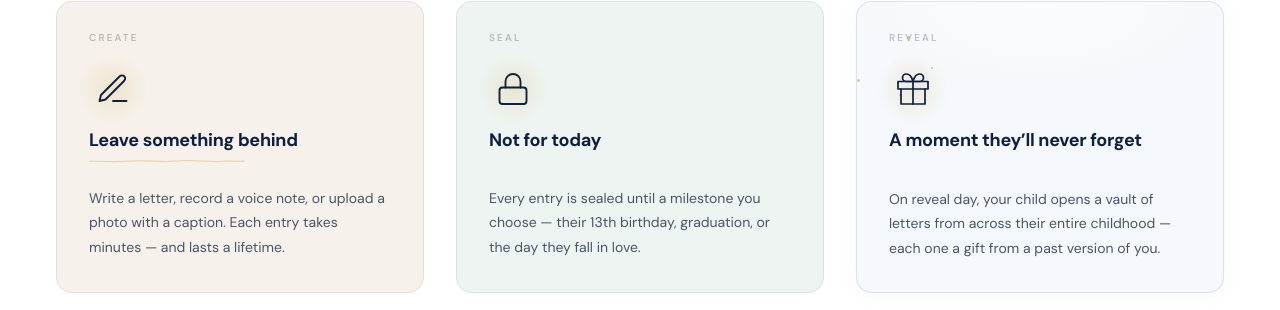
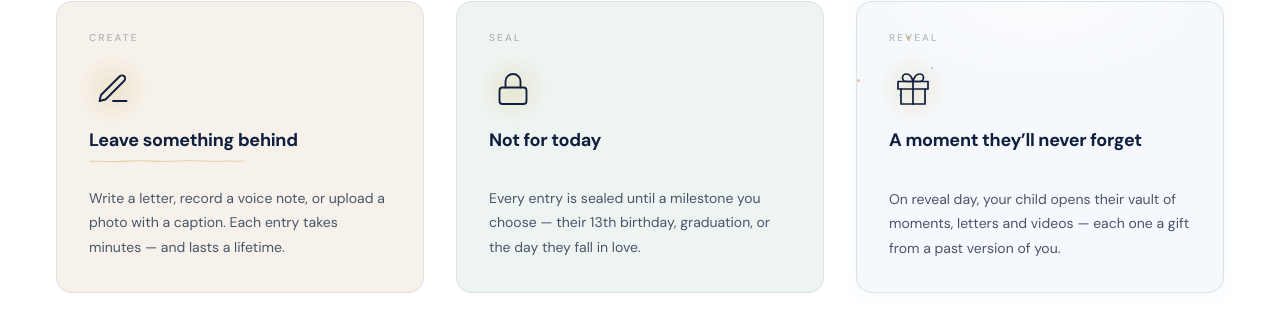
Before and after one commit to hteaopco/UntilThen, a Next.js app: page / in a window 1280 px wide. Shown: the part 1086-1396 px from the top of the page. Built offline with nearby package versions, Linux system fonts and the light colour scheme.

Commit message:
Reveal card copy: vault of moments, letters and videos
https://claude.ai/code/session_01Rk4ag9gkQtKsqqzHLnoFYT

```diff
--- a/src/components/landing/HowItWorks.tsx
+++ b/src/components/landing/HowItWorks.tsx
@@ -254,7 +254,7 @@ export function HowItWorks() {
             borderStrong
             titleLeading="leading-[1.3]"
             title={"A moment they\u2019ll never forget"}
-            body="On reveal day, your child opens a vault of letters from across their entire childhood — each one a gift from a past version of you."
+            body="On reveal day, your child opens their vault of moments, letters and videos — each one a gift from a past version of you."
           />
         </div>
       </div>
```
